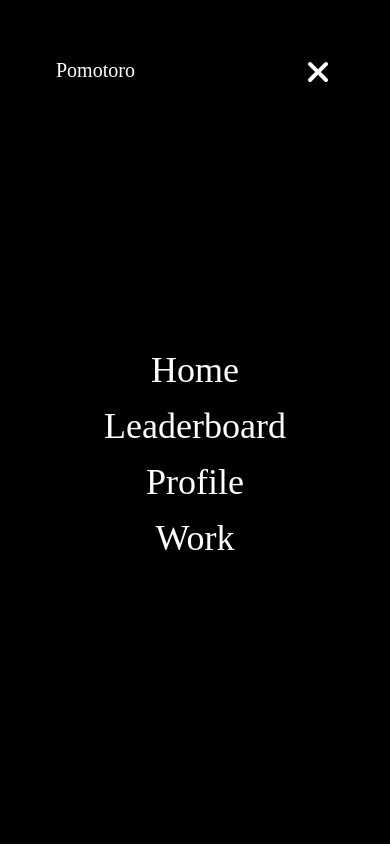
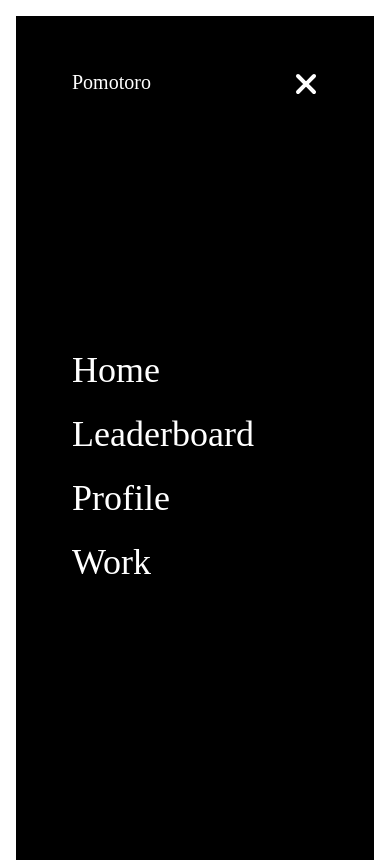
Before and after one commit to chenpaulkevin/pomotodo, a Next.js app: page / in a window 390 px wide. Both pictures are taken after a click on the button 324 px from the left and 58 px from the top of the page. Built offline with nearby package versions, Linux system fonts and the light colour scheme; a web font is replaced by a local one.

Commit message:
Fix Navigation Links

```diff
--- a/src/app/components/navbar.tsx
+++ b/src/app/components/navbar.tsx
@@ -81,6 +81,22 @@ const mobileLinkVars = {
   },
 };
 
+const navBarTransition = {
+  initial: {
+    y: "-100%",
+    opacity: 0,
+  },
+  animate: {
+    y: 0,
+    opacity: 1,
+    transition: {
+      duration: 0.45,
+      delay: 0.25,
+      ease: [0.5, 0, 0.65, 1],
+    },
+  },
+};
+
 function Navbar() {
   const [open, setOpen] = useState(false);
 
@@ -101,14 +117,42 @@ function Navbar() {
     );
   };
 
+  const DesktopNavLink = ({ title, href }: { title: string; href: any }) => {
+    if (title === "Work") {
+      return (
+        <ul className="shadow-solid-primary px-4 py-1 rounded-md border border-2 border-black cursor-pointer">
+          <Link className="font-black text-lg" href={href}>
+            {title}
+          </Link>
+        </ul>
+      );
+    } else {
+      return (
+        <ul className="cursor-pointer">
+          <Link className="font-extrabold text-lg" href={href}>
+            {title}
+          </Link>
+        </ul>
+      );
+    }
+  };
+
   return (
     <header>
+      <AnimatePresence>
+        <motion.div
+          variants={navBarTransition}
+          initial="initial"
+          animate="animate"
+        >
           <nav>
             <div className="flex justify-between items-center rounded-lg  px-8 py-6 lg:px-16 md:py-8 border-black border-2">
               <div className="logo">
+                <Link href="/">
                   <span className="font-display text-xl md:text-2xl lg:text-3xl">
                     Pomotoro
                   </span>
+                </Link>
               </div>
               <div className="justify-self-end lg:hidden">
                 <button
@@ -147,7 +191,7 @@ function Navbar() {
                 exit="exit"
                 className="fixed left-0 top-0 w-full h-screen origin-top bg-black text-black p-10 lg:hidden"
               >
-            <div className="flex h-full flex-col m-4">
+                <div className="flex h-full flex-col mx-3 my-3 ml-4">
                   <motion.div
                     variants={headerVariants}
                     initial="initial"
@@ -155,10 +199,15 @@ function Navbar() {
                     exit="exit"
                     className="flex justify-between"
                   >
+                    <Link href="/" onClick={toggleMenu}>
                       <span className="font-display text-white text-xl md:text-2xl lg:text-3xl">
                         Pomotoro
                       </span>
-                <button className="cursor-pointer text-md" onClick={toggleMenu}>
+                    </Link>
+                    <button
+                      className="cursor-pointer text-md"
+                      onClick={toggleMenu}
+                    >
                       <XMarkIcon className="h-8 w-8 stroke-thick stroke-white"></XMarkIcon>
                     </button>
                   </motion.div>
@@ -167,7 +216,7 @@ function Navbar() {
                     initial="initial"
                     animate="open"
                     exit="initial"
-                className="flex flex-col h-full justify-center items-center gap-4"
+                    className="flex flex-col h-full justify-center gap-6"
                   >
                     {navLinks.map((link, index) => {
                       return (
@@ -181,28 +230,10 @@ function Navbar() {
               </motion.div>
             )}
           </AnimatePresence>
+        </motion.div>
+      </AnimatePresence>
     </header>
   );
 }
 
-const DesktopNavLink = ({ title, href }: { title: string; href: any }) => {
-  if (title === "Work") {
-    return (
-      <ul className="shadow-solid-primary px-4 py-1 rounded-md border border-2 border-black cursor-pointer">
-        <Link className="font-black text-lg" href={href}>
-          {title}
-        </Link>
-      </ul>
-    );
-  } else {
-    return (
-      <ul className="cursor-pointer">
-        <Link className="font-extrabold text-lg" href={href}>
-          {title}
-        </Link>
-      </ul>
-    );
-  }
-};
-
 export default Navbar;
```
Lines whose indentation alone changed are shown as unchanged.
